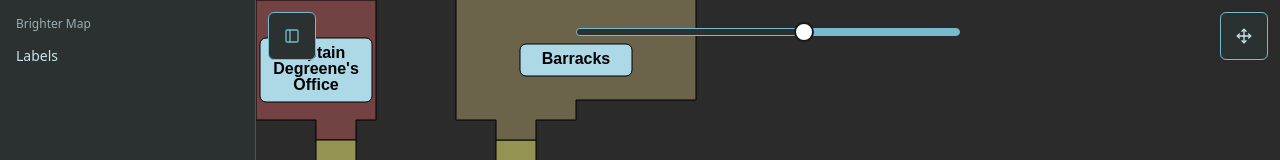
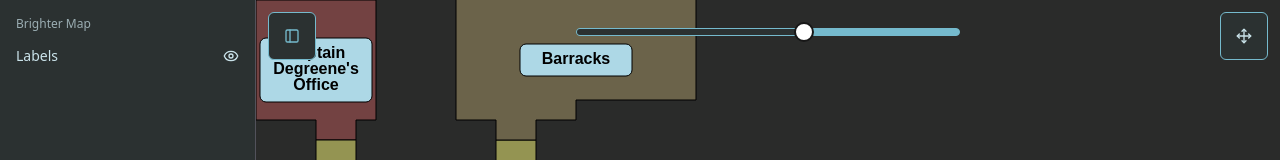
Before and after one commit to jrbarnhart/brighter-shores-map, a React (Vite) app: page / in a window 1280 px wide. Shown: the top 160 px of the page. Built offline with nearby package versions, Linux system fonts and the light colour scheme.

Commit message:
Add eye icon to indicate label toggle state

```diff
--- a/src/App.tsx
+++ b/src/App.tsx
@@ -12,7 +12,7 @@ function App() {
 
   return (
     <SidebarProvider>
-      <MapSidebar mapState={mapState} />
+      <MapSidebar mapState={mapState} mapConfig={mapConfig} />
       <main
         className="h-screen w-screen relative overflow-hidden"
         style={{ backgroundColor: mapConfig.bgColor }}
--- a/src/components/sidebar/MapSidebar.tsx
+++ b/src/components/sidebar/MapSidebar.tsx
@@ -9,14 +9,49 @@ import {
   SidebarMenuItem,
 } from "@/components/ui/sidebar";
 
+import { Eye, EyeClosed, EyeOff } from "lucide-react";
+
 import { MapState } from "../map/useMapState";
+import { ReactNode, SetStateAction } from "react";
+import { MapConfig } from "@/lib/map/mapConfig";
 
-export default function MapSidebar({ mapState }: { mapState: MapState }) {
-  const handleLabelsToggle = () => {
-    mapState.labelsWereVisible.set((prev) => !prev);
-    mapState.labelsHidden.set((prev) => !prev);
+function LabelsToggleButton({
+  children,
+  currentCellSize,
+  minCellSize,
+  setLabelsHidden,
+  labelsHidden,
+  setLabelsWereVisible,
+}: {
+  children: ReactNode;
+  currentCellSize: number;
+  minCellSize: number;
+  setLabelsHidden: React.Dispatch<SetStateAction<boolean>>;
+  labelsHidden: boolean;
+  setLabelsWereVisible: React.Dispatch<SetStateAction<boolean>>;
+}) {
+  const handleToggle = () => {
+    setLabelsHidden((prev) => !prev);
+    setLabelsWereVisible((prev) => !prev);
   };
 
+  const toggleDisabled = currentCellSize <= minCellSize;
+
+  return (
+    <SidebarMenuButton onClick={handleToggle} className="flex justify-between">
+      {children}
+      {toggleDisabled ? <EyeOff /> : labelsHidden ? <EyeClosed /> : <Eye />}
+    </SidebarMenuButton>
+  );
+}
+
+export default function MapSidebar({
+  mapState,
+  mapConfig,
+}: {
+  mapState: MapState;
+  mapConfig: MapConfig;
+}) {
   return (
     <Sidebar className="border-zinc-600">
       <SidebarContent>
@@ -25,9 +60,15 @@ export default function MapSidebar({ mapState }: { mapState: MapState }) {
           <SidebarGroupContent>
             <SidebarMenu>
               <SidebarMenuItem>
-                <SidebarMenuButton onClick={handleLabelsToggle}>
+                <LabelsToggleButton
+                  currentCellSize={mapState.currentCellSize.value}
+                  minCellSize={mapConfig.minCellSize}
+                  setLabelsHidden={mapState.labelsHidden.set}
+                  labelsHidden={mapState.labelsHidden.value}
+                  setLabelsWereVisible={mapState.labelsWereVisible.set}
+                >
                   Labels
-                </SidebarMenuButton>
+                </LabelsToggleButton>
               </SidebarMenuItem>
             </SidebarMenu>
           </SidebarGroupContent>
```
